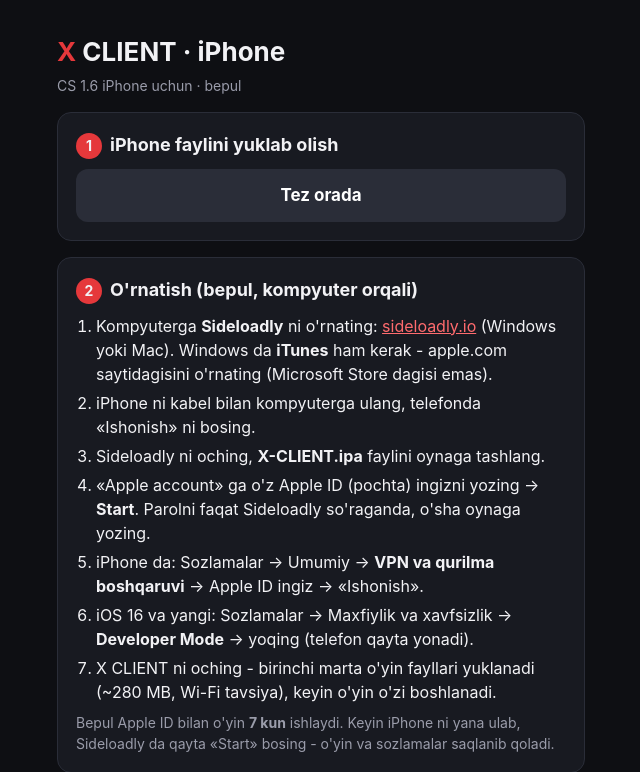
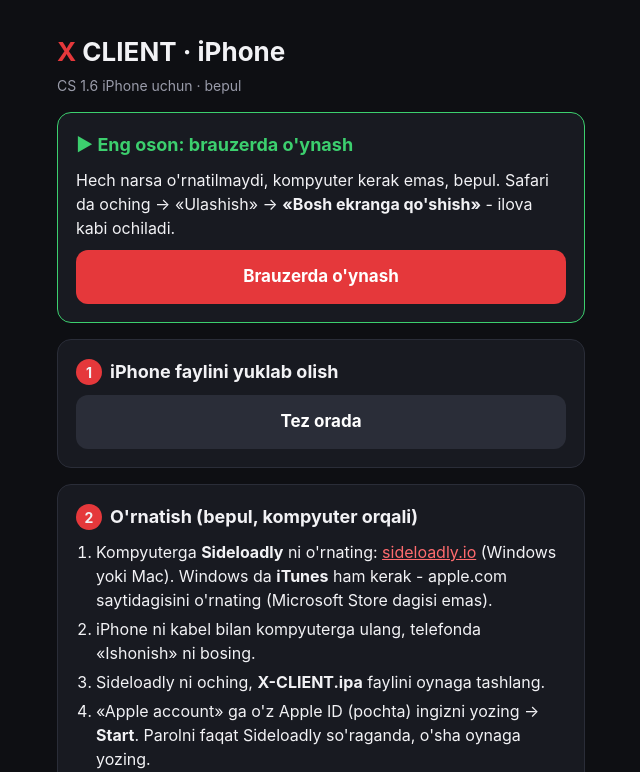
Before and after one commit to jamic2922220-alt/xclient-pc, a PHP site: page /ios.php in a window 1280 px wide. Shown: the top 772 px of the page, without its empty margins (319-959 px from the left). Run offline with PHP 8.4, Linux system fonts and the light colour scheme.

Commit message:
ios.php: brauzerda o'ynash (play/) tugmasi
Co-Authored-By: Claude Opus 5.5 <noreply@anthropic.com>
Claude-Session: https://claude.ai/code/session_01QotFURhbaawn7fUmEdCD7X

```diff
--- a/web/site/ios.php
+++ b/web/site/ios.php
@@ -119,6 +119,9 @@ input{width:100%;padding:12px;border-radius:10px;border:1px solid var(--line);ba
 </style></head><body><div class="w">
 <h1><span>X</span> CLIENT · iPhone</h1>
 <div class="mut">CS 1.6 iPhone uchun<?php echo $fv ? ' · versiya ' . h($fv) : ''; ?> · bepul</div>
+<div class="c ok"><h2>▶ Eng oson: brauzerda o'ynash</h2>
+<div>Hech narsa o'rnatilmaydi, kompyuter kerak emas, bepul. Safari da oching → «Ulashish» → <b>«Bosh ekranga qo'shish»</b> - ilova kabi ochiladi.</div>
+<a class="b" style="margin-top:10px" href="play/">Brauzerda o'ynash</a></div>
 <?php if ($signed): ?>
 <?php if (isset($_GET['ok'])): ?>
 <div class="c ok"><h2>✓ iPhone qabul qilindi</h2><div>Ro'yxatga qo'shilgach, quyidagi «O'yinni o'rnatish» tugmasi ishlaydi.</div></div>
```
